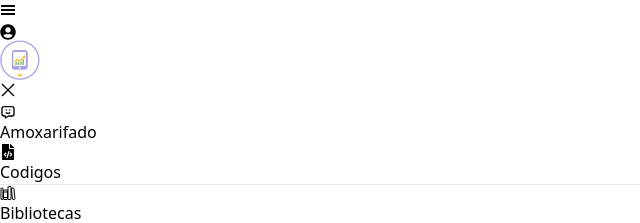
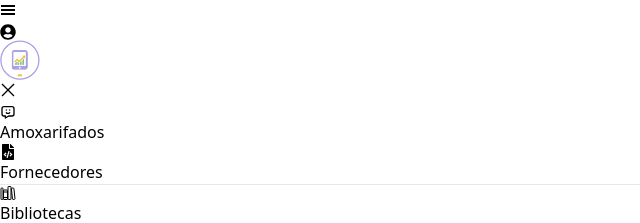
Before and after one commit to WerbssonSaymon/WAREHOUSE-SYSTEM, a React (Vite) app: page /inicio in a window 1280 px wide. Shown: the top 223 px of the page, without its empty margins (0-640 px from the left). Built offline with nearby package versions, Linux system fonts and the light colour scheme.

Commit message:
feat: criação de pagina e rotas da API de fornecedores

```diff
--- /dev/null
+++ b/src/pages/supplier/supplier.jsx
@@ -0,0 +1,10 @@
+import React from 'react'
+import Layout from '../../ui/partials/layout/layout'
+
+export default function supplier() {
+  return (
+    <Layout>
+      fornecedores
+    </Layout>
+  )
+}
--- /dev/null
+++ b/src/pages/supplier/supplierAdd.jsx
@@ -0,0 +1,9 @@
+import React from 'react'
+
+export default function supplierAdd() {
+  return (
+    <div>
+      cadastro de fornecedores
+    </div>
+  )
+}
--- a/src/pages/warehouseRegistration/warehouseRegistration.jsx
+++ /dev/null
@@ -1,12 +0,0 @@
-import React from 'react'
-import FormWarehouse from '../../ui/partials/warehouse/formWarehouse'
-import Layout from '../../ui/partials/layout/layout'
-
-export default function warehouseRegistration() {
-  return (
-    <Layout>
-      <FormWarehouse/>
-    </Layout>
-
-  )
-}
--- a/src/router/index.jsx
+++ b/src/router/index.jsx
@@ -5,7 +5,8 @@ import Home from '../pages/home/home'
 import Login from '../pages/login/login'
 import NotFound from '../pages/error/notFound';
 import Warehouse from '../pages/warehouse/warehouse';
-import WarehouseRegistration from '../pages/warehouseRegistration/warehouseRegistration';
+import Supplier from '../pages/supplier/supplier';
+import SupplierAdd from '../pages/supplier/supplierAdd';
 
 export default function index() {
   return (
@@ -14,7 +15,8 @@ export default function index() {
       <Route path="/" element={<Login />} />
       <Route path="/inicio" element={<Home />} />
       <Route path="/almoxarifado" element={<Warehouse/>}/>
-      <Route path="/almoxarifado/cadastro" element={<WarehouseRegistration/>}/>
+      <Route path="/fornecedor" element={<Supplier/>}/>
+      <Route path="/fornecedor/cadastro" element={<SupplierAdd/>}/>
       <Route path="*" element={<NotFound/>} />
     </Routes>
   </BrowserRouter>
--- a/src/ui/partials/menu/navMenu.jsx
+++ b/src/ui/partials/menu/navMenu.jsx
@@ -9,10 +9,10 @@ import Signature from "../../components/signature";
 export default function navMenu() {
   return (
     <nav className="space-y-2 mt-3">
-      <LinkMenu text="Amoxarifado" route="/almoxarifado">
+      <LinkMenu text="Amoxarifados" route="/almoxarifado">
         <TbMessageChatbot />
       </LinkMenu>
-      <LinkMenu text="Codigos">
+      <LinkMenu text="Fornecedores" route="/fornecedor">
         <FaFileCode />
       </LinkMenu>
       <hr className="my-2 border-gray-500" />
```
